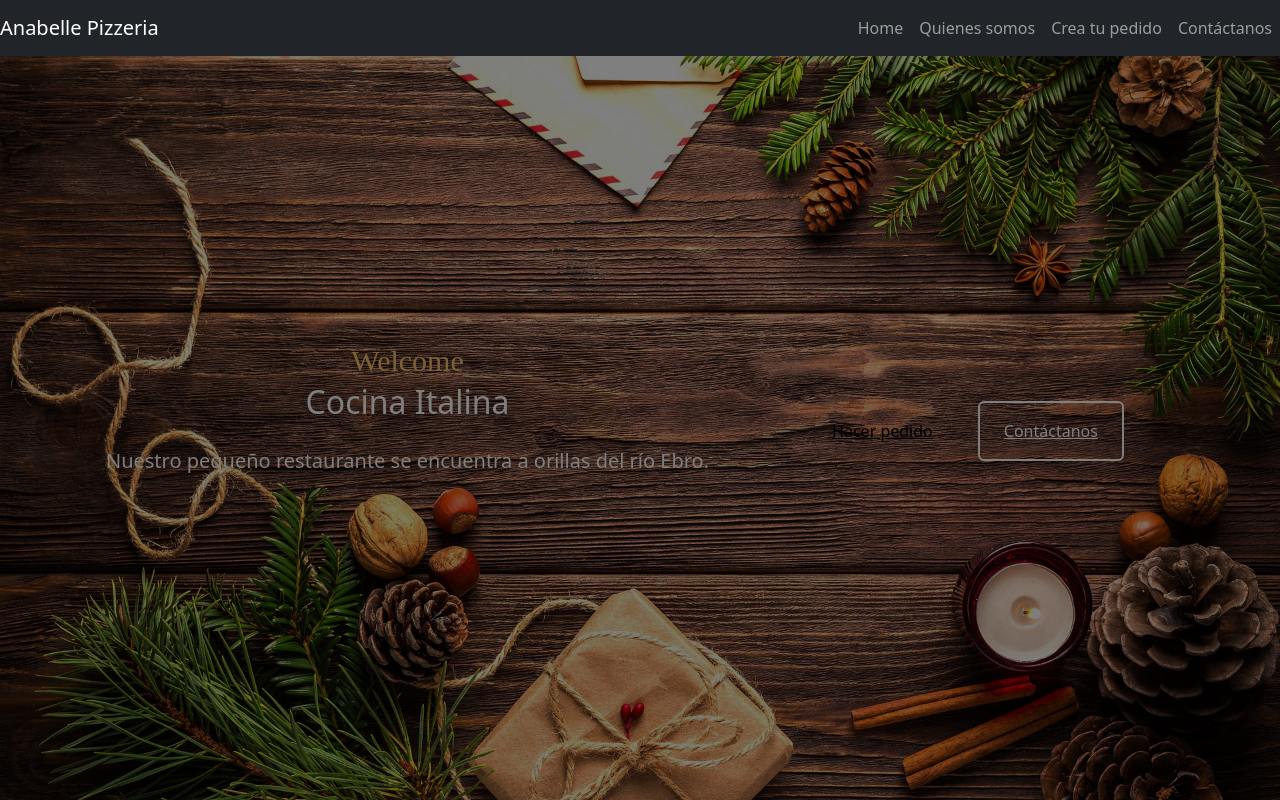
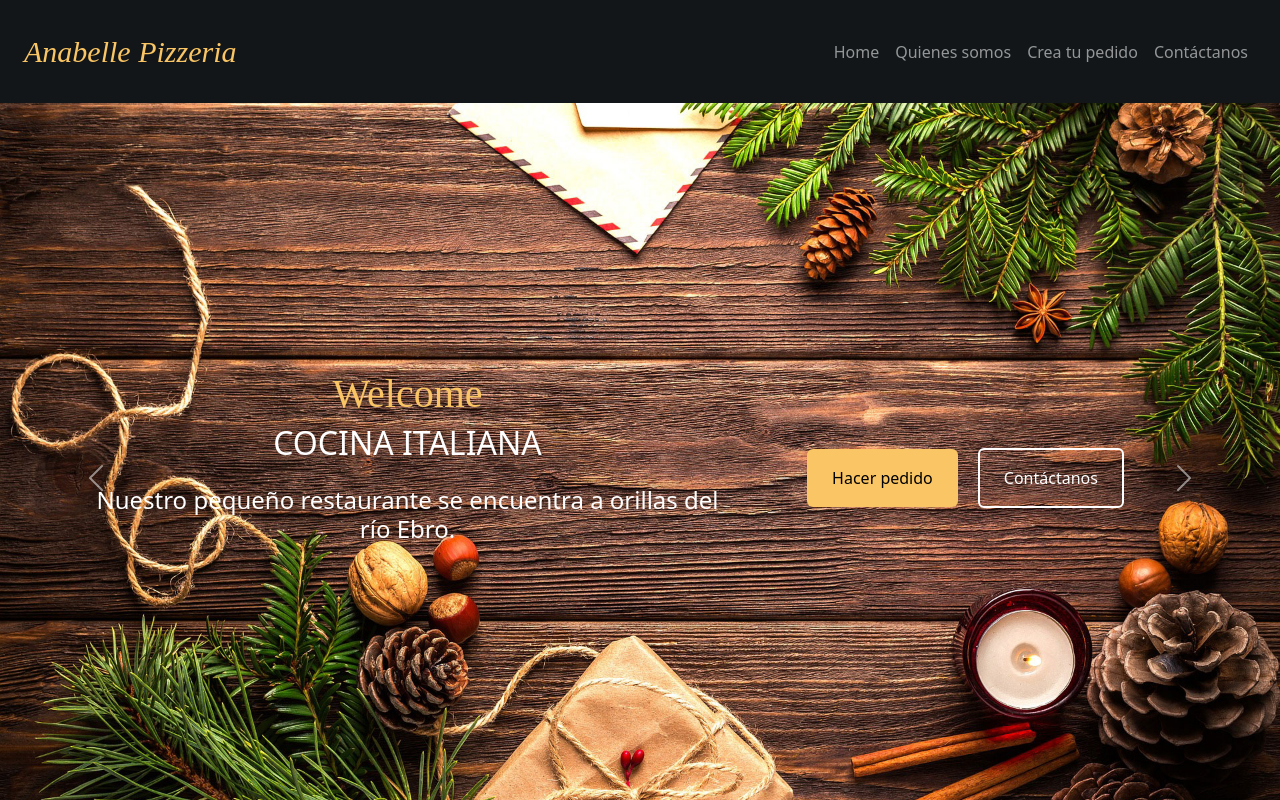
Before and after one commit to AdrianMzn/McAnabel, a React (Create React App) app in the folder anabelle-ristorante/: page / in a window 1280 px wide. Shown: the top 800 px of the page. Built offline with nearby package versions, Linux system fonts and the light colour scheme.

Commit message:
Mas cambios en home y css en creapedido

```diff
--- a/anabelle-ristorante/src/components/CreaPedido.css
+++ b/anabelle-ristorante/src/components/CreaPedido.css
@@ -49,8 +49,8 @@
 
 
 .imagenMenu{
-    width: 450px;
-    height: 350px;
+    width: 70%;
+    height: 70%;
     border: solid;
     border-color: black;
     border-width: 1px;
--- a/anabelle-ristorante/src/components/Home.css
+++ b/anabelle-ristorante/src/components/Home.css
@@ -7,19 +7,24 @@
 }
 
 .enlace-pedido {
-  background-color: #fac564;
+  background-color: #fac564 !important;
   margin: 10px;
 }
 
 .enlace-pedido a {
   color: black !important;
-  font-weight: 400;
+  font-weight: 500;
+  text-decoration:none
+}
+.enlace-pedido:hover a {
+  color: #fff !important;
+  font-weight: 500;
+  text-decoration:none
 }
 
 .enlace-pedido:hover {
-  background-color: transparent;
+  background-color: transparent !important;
   border: white 2px solid;
-  color: #fff !important;
   margin: 10px;
 }
 
@@ -34,28 +39,23 @@
 
 .enlace-contacto a {
   color: white !important;
-  font-weight: 400;
+  font-weight: 500;
+  text-decoration:none
 }
 
 .enlace-contacto:hover {
-  background-color: #fac564;
+  background-color: #fac564 !important;
   margin: 10px;
-  color: black !important;
-  font-weight: 700;
   border: none !important;
 }
 
-.enlace-contacto a:hover {
+.enlace-contacto:hover a{
   color: black !important;
-  font-weight: 700;
+  font-weight: 500;
   text-decoration: none;
 }
 
-.enlace-pedido a:hover {
-  color: white !important;
-  font-weight: 700;
-  text-decoration: none;
-}
+
 
 .owl-carousel {
   position: relative;
@@ -162,7 +162,7 @@
 
 .owl-carousel.home-slider .slider-item .slider-text .subheading {
   font-family: "Nothing You Could Do", cursive;
-  font-size: 30px;
+  font-size: 40px;
   color: #fac564;
 }
 
--- a/anabelle-ristorante/src/components/Home.jsx
+++ b/anabelle-ristorante/src/components/Home.jsx
@@ -5,37 +5,40 @@ import pizza2 from '../images/bg_2.png';
 
 import './Home.css'
 
-export class Menu extends Component {
+export class Home extends Component {
   render() {
+    const fondo = {
+      backgroundColor:"#121618"
+    }
     return (
       <div>
 
-        <section className="home-slider carouselExampleFade owl-carousel ">
-          <div id="carouselExampleFade" className="carousel slide carousel-fade" data-ride="carousel">
+        <section id="carouselExampleFade" className="home-slider carouselExampleFade owl-carousel ">
+          <div id="carouselExampleFade" className="carousel slide carousel-fade" data-bs-ride="carousel">
 
             <div className="carousel-inner ">
-              <div className="carousel-item active slider-item background-madera2 " data-interval="400">
-                <div className="overlay"></div>
-                <div className="container">
-                  <div className="row slider-text align-items-center" data-scrollax-parent="true">
-                    <div className="col-md-7 col-sm-12 bienvenida ftco-animate">
-                      <span className="subheading bienvenida">Welcome</span>
-                      <h2 className="mb-4 bienvenida">Cocina Italina</h2>
-                      <p className="mb-4 mb-md-5 bienvenida">Nuestro pequeño restaurante se encuentra a orillas del río Ebro.</p>
+              <div className="carousel-item active slider-item background-madera2 " >
+
+                <div className="container ">
+                  <div className="row slider-text align-items-center"  data-scrollax-parent="true">
+
+                    <div className="col-md-7 col-sm-12  ftco-animate">
+                      <span className="subheading ">Welcome</span>
+                      <h2 className="mb-4 ">COCINA ITALIANA</h2>
+                      <h4 className="mb-4 mb-md-5 ">Nuestro pequeño restaurante se encuentra a orillas del río Ebro.</h4>
                     </div>
-                    <div className="col-md-5 col-sm-12 bienvenida ftco-animate">
+                    <div className="col-md-5 col-sm-12  ftco-animate">
                       <button className="btn btn-white p-3 px-xl-4 py-xl-3 enlace-pedido">
-                        <Link to="./CreaPedido.jsx" className='color-black'>Hacer pedido</Link>
+                        <Link to="/creaPedido" className='color-black'>Hacer pedido</Link>
                       </button>
                       <button className="btn btn-white p-3 px-xl-4 py-xl-3 enlace-contacto">
-                        <Link to="./Contacto.jsx" className='color-black'>Contáctanos</Link>
+                        <Link to="./contacto" className='color-black'>Contáctanos</Link>
                       </button>
                     </div>
                   </div>
                 </div>
               </div>
-              <div className="carousel-item  slider-item background-madera" data-interval="400">
-                <div className="overlay"></div>
+              <div className="carousel-item  slider-item background-madera ">
                 <div className="container">
                   <div className="row slider-text align-items-center" data-scrollax-parent="true">
                     <div className="col-md-6 col-sm-12 ftco-animate">
@@ -43,12 +46,11 @@ export class Menu extends Component {
                       <h1 className="mb-4">Pizza Italiana</h1>
                       <p className="mb-4 mb-md-5">A small river named Duden flows by their place and supplies it with the necessary regelialia.</p>
                       <button className="btn btn-white p-3 px-xl-4 py-xl-3 enlace-pedido">
-                        <Link to="./CreaPedido.jsx" className='color-black'>Hacer pedido</Link>
+                        <Link to="/creaPedido" className='color-black'>Hacer pedido</Link>
                       </button>
                       <button className="btn btn-white p-3 px-xl-4 py-xl-3 enlace-contacto">
-                        <Link to="./Contacto.jsx" className='color-black' >Contáctanos</Link>
+                        <Link to="./contacto" className='color-black' >Contáctanos</Link>
                       </button>
-
                     </div>
                     <div className="col-md-6 ftco-animate">
                       <img src={pizza1} className="img-fluid" alt="" />
@@ -57,8 +59,7 @@ export class Menu extends Component {
                 </div>
               </div>
 
-              <div className="carousel-item  slider-item background-madera " data-interval="400">
-                <div className="overlay"></div>
+              <div className="carousel-item  slider-item background-madera">
                 <div className="container">
                   <div className="row slider-text align-items-center " data-scrollax-parent="true">
                     <div className="col-md-6 ftco-animate">
@@ -69,10 +70,10 @@ export class Menu extends Component {
                       <h1 className="mb-4">Pizza Italiana</h1>
                       <p className="mb-4 mb-md-5">A small river named Duden flows by their place and supplies it with the necessary regelialia.</p>
                       <button className="btn btn-white p-3 px-xl-4 py-xl-3 enlace-pedido">
-                        <Link to="./CreaPedido.jsx" className='color-black'>Hacer pedido</Link>
+                        <Link to="/creaPedido" className='color-black'>Hacer pedido</Link>
                       </button>
                       <button className="btn btn-white p-3 px-xl-4 py-xl-3 enlace-contacto">
-                        <Link to="./Contacto.jsx" className='color-black'>Contáctanos</Link>
+                        <Link to="./contacto" className='color-black'>Contáctanos</Link>
                       </button>
                     </div>
                   </div>
@@ -81,15 +82,23 @@ export class Menu extends Component {
 
 
             </div>
+            <button className="carousel-control-prev" type="button" data-bs-target="carouselExampleFade" data-bs-slide="prev">
+              <span className="carousel-control-prev-icon" aria-hidden="true"></span>
+              <span className="visually-hidden">Previous</span>
+            </button>
+            <button className="carousel-control-next" type="button" data-bs-target="carouselExampleFade" data-bs-slide="next">
+              <span className="carousel-control-next-icon" aria-hidden="true"></span>
+              <span className="visually-hidden">Next</span>
+            </button>
           </div>
         </section>
-        <section>
+        <section >
           <div className='row'>
             <div className='social col-md-4'>
               <h3>Social media</h3>
             </div>
-            <div className='contacto col-md-8'>
-              <div className='row'>
+            <div className='contacto col-md-8' style={fondo}>
+              <div className='row' >
                 <div className='col-md-4 text'>
                   <h6>Paseo de Echegaray 21</h6>
                   <p>Zaragoza 50002</p>
@@ -103,6 +112,7 @@ export class Menu extends Component {
                   <p>13:00 - 23:00</p>
                 </div>
               </div>
+
             </div>
           </div>
         </section>
@@ -113,4 +123,4 @@ export class Menu extends Component {
   }
 }
 
-export default Menu
+export default Home
--- a/anabelle-ristorante/src/components/Navbar.jsx
+++ b/anabelle-ristorante/src/components/Navbar.jsx
@@ -3,11 +3,22 @@ import { Link } from 'react-router-dom'
 import './Navbar.css'
 
 export class Navbar extends Component {
+
+
   render() {
+    const logo = {
+    fontFamily: " Droid serif, serif",
+     fontSize: "30px",
+     color: "#fac564",
+     fontStyle: 'Italic'
+  }
+  const fondo = {
+    backgroundColor:"#121618"
+  }
     return (
-      <div>
-          <nav className="navbar  navbar-expand-lg navbar-dark bg-dark">
-            <Link className="navbar-brand titulo-logo" to="/">Anabelle Pizzeria</Link>
+      <div  >
+          <nav className="navbar  navbar-expand-lg navbar-dark  p-4" style={fondo}>
+            <Link className="navbar-brand titulo-logo" to="/" style={logo }>Anabelle Pizzeria</Link>
             <button className="navbar-toggler" type="button" data-toggle="collapse" data-target="#navbarNav" aria-controls="navbarNav" aria-expanded="false" aria-label="Toggle navigation">
               <span className="navbar-toggler-icon"></span>
             </button>
```
Lines whose indentation alone changed are shown as unchanged.
